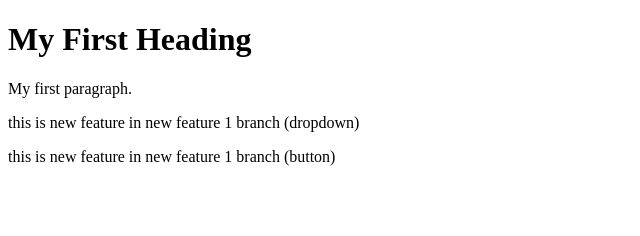
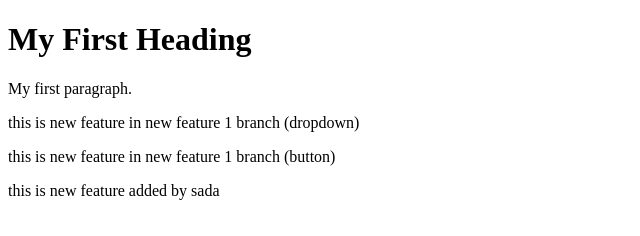
Before and after one commit to shubhada-2707/Localrepositorytoremote, a plain HTML site: page index.html in a window 1280 px wide. Shown: the whole page, without its empty margins (0-640 px from the left). Drawn offline with Linux system fonts and the light colour scheme.

Commit message:
This is new change from fork

```diff
--- a/index.html
+++ b/index.html
@@ -6,6 +6,7 @@
 <p>My first paragraph.</p>
 <p>this is new feature in new feature 1 branch (dropdown)</P>
 <p>this is new feature in new feature 1 branch (button)</P>
+<p>this is new feature added by sada</P>
 
 </body>
 </html>
```
Also changed, not shown: 1 other file.
